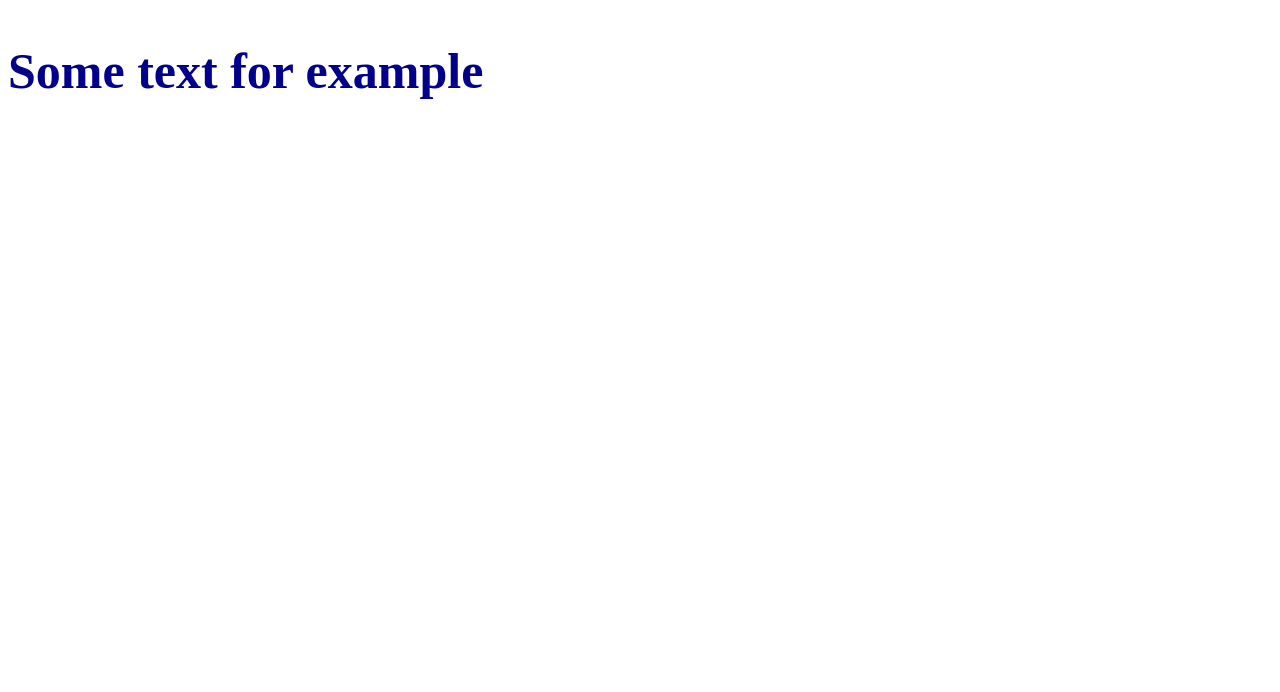
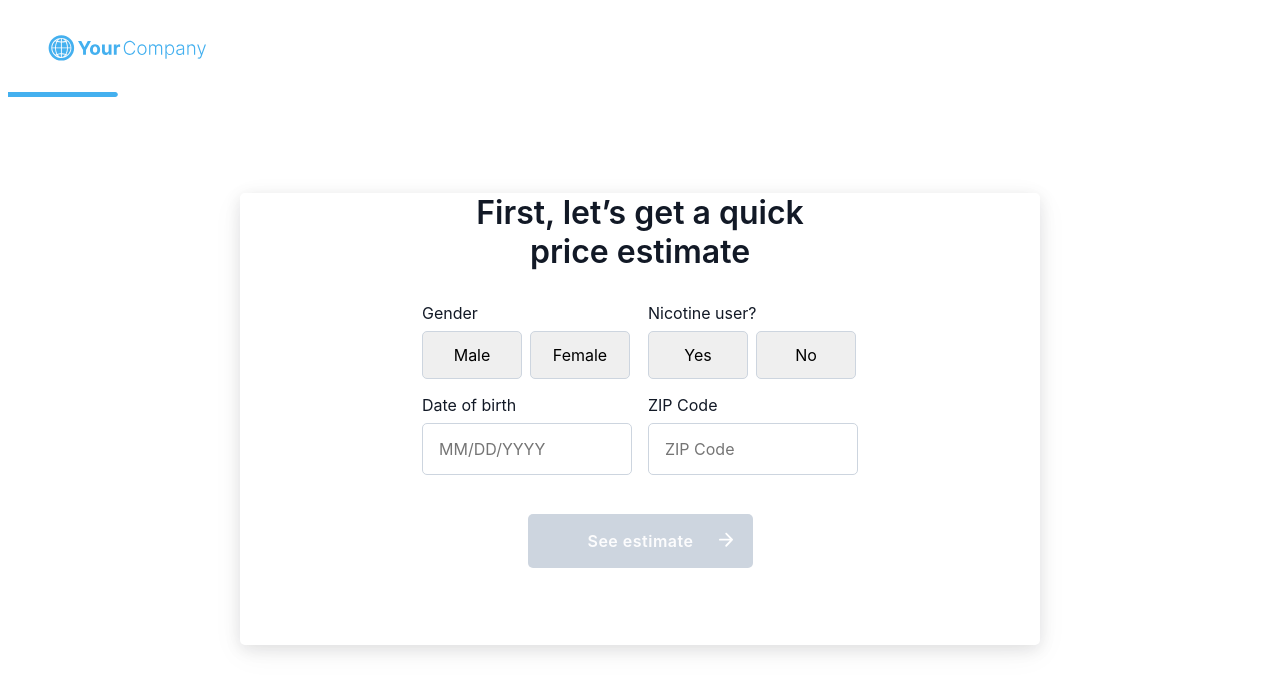
Before and after one commit to Ephemerian/form-stepper, a website built with Vite: page index.html in a window 1280 px wide. Built offline with nearby package versions, Linux system fonts and the light colour scheme.

Commit message:
step-1 markup

```diff
--- a/index.html
+++ b/index.html
@@ -1,16 +1,56 @@
-<!doctype html>
+<!DOCTYPE html>
 <html lang="en">
   <head>
     <meta charset="UTF-8" />
     <meta name="viewport" content="width=device-width, initial-scale=1.0" />
-    <link rel="shortcut icon" href="/world.ico">
-    <link rel="stylesheet" href="src/style/styles.scss">
+    <link rel="shortcut icon" href="/world.ico" />
+    <link rel="stylesheet" href="src/style/styles.scss" />
     <title>Stepper</title>
   </head>
   <body>
-    <div>
-      <h2 class="text">Some text for example</h2>
-    </div>
+
+    <header class="header">
+      <a href="#">
+        <img
+          class="header__logo"
+          src="/src/images/yourcompany.svg"
+          alt="Logo of company"
+        />
+      </a>
+      <img
+      class="header__progress-bar"
+      src="/src/images/task1.svg"
+      alt="Stepper progress bar"
+    />
+    </header>
+
+    <section class="estimate">
+      <h2 class="estimate__title">First, let’s get a quick price estimate</h2>
+      <div class="estimate__lists">
+        <ul class="estimate__list">
+          <li class="estimate__text"><p>Gender</p></li>
+          <ul class="estimate__button-choose">
+            <li><button class="estimate__button">Male</button></li>
+            <li><button class="estimate__button">Female</button></li>
+          </ul>
+          <li class="estimate__text"><p>Date of birth</p></li>
+          <li>
+            <input id="" class="estimate__input" placeholder="MM/DD/YYYY" />
+          </li>
+        </ul>
+        <ul class="estimate__list">
+          <li class="estimate__text"><p>Nicotine user?</p></li>
+          <ul class="estimate__button-choose">
+            <li><button class="estimate__button">Yes</button></li>
+            <li><button class="estimate__button">No</button></li>
+          </ul>
+          <li class="estimate__text"><p>ZIP Code</p></li>
+          <li><input class="estimate__input" placeholder="ZIP Code" /></li>
+        </ul>
+      </div>
+      <button class="estimate__button-next">See estimate</button>
+    </section>
+
     <script type="module" src="/main.js"></script>
   </body>
 </html>
--- a/src/style/styles.scss
+++ b/src/style/styles.scss
@@ -1,4 +1,160 @@
-.text {
-    color: darkblue;
-    font-size: 50px;
+:root {
+  --white: #fff;
+  --gray---25: #fcfcfd;
+  --gray-300: #cdd5df;
+  --gray-900: #121926;
+  --light-blue: #daeffc;
+  --primary: #44b0ef;
 }
+
+body {
+  font-family: "Inter", sans-serif;
+  color: var(--gray-900);
+}
+
+a {
+  margin: 0;
+  padding: 0;
+  text-decoration: none;
+  color: inherit;
+}
+
+button {
+  cursor: pointer;
+  font-family: inherit;
+  font-weight: 400;
+  padding: 0;
+}
+
+input {
+  font-family: inherit;
+  font-weight: 600;
+}
+
+h1,
+h2,
+h3,
+h4,
+h5,
+h6,
+p {
+  margin: 0;
+}
+
+ul,
+ol {
+  margin: 0;
+  padding: 0;
+  list-style: none;
+}
+
+.header {
+  display: flex;
+  flex-direction: column;
+  padding-bottom: 48px;
+}
+
+.header__logo {
+  padding: 25px 40px;
+}
+
+.header__progress-bar {
+  width: 110px;
+  height: 5px;
+  left: 0;
+  margin: 0;
+}
+
+.estimate {
+  margin-top: 48px;
+  margin-left: auto;
+  margin-right: auto;
+  width: 800px;
+  display: flex;
+  flex-direction: column;
+  align-items: center;
+  border-radius: 5px;
+  box-shadow: rgba(17, 17, 26, 0.1) 0px 4px 16px,
+    rgba(17, 17, 26, 0.05) 0px 8px 32px;
+}
+
+.estimate__title {
+  max-width: 400px;
+  font-weight: 600;
+  font-size: 32px;
+  text-align: center;
+  margin-bottom: 32px;
+}
+
+.estimate__lists {
+  display: flex;
+  flex-direction: row;
+  margin-bottom: 39px;
+  gap: 16px;
+}
+
+.estimate__text {
+  margin-bottom: 8px;
+}
+
+.estimate__button {
+  text-align: center;
+  width: 100px;
+  height: 48px;
+  font-size: 16px;
+  border: solid 1px var(--gray-300);
+  border-radius: 5px;
+  &:hover,
+  &:focus {
+    background-color: var(--light-blue);
+    border-color: var(--primary);
+  }
+}
+
+.estimate__button-choose {
+  display: flex;
+  flex-direction: row;
+  gap: 8px;
+  margin-bottom: 16px;
+}
+
+.estimate__input {
+  padding-left: 16px;
+  width: 190px;
+  height: 48px;
+  font-size: 16px;
+  font-weight: 400;
+  border: solid 1px var(--gray-300);
+  border-radius: 5px;
+  &:hover,
+  &:focus {
+    outline: none;
+    background-color: var(--light-blue);
+    border-color: var(--primary);
+  }
+}
+
+.estimate__button-next {
+  display: block;
+  position: relative;
+  padding: 17px 59px 17px 60px;
+  color: var(--gray---25);
+  background-color: var(--gray-300);
+  border: none;
+  border-radius: 5px;
+  font-weight: 600;
+  font-size: 16px;
+  letter-spacing: 0.5px;
+  margin-bottom: 77px;
+  &:hover,
+  &:focus {
+    background-color: var(--primary);
+  }
+  &::after {
+    content: url(/src/images/arr-right.svg);
+    position: absolute;
+    right: 20px;
+    top: 50%;
+    transform: translateY(-50%);
+  }
+}
```
Also changed, not shown: src/images/arr-left.svg (added), src/images/arr-right.svg (added), src/images/task1.svg (added), src/images/task2.svg (added), src/images/yourcompany.svg (added).
